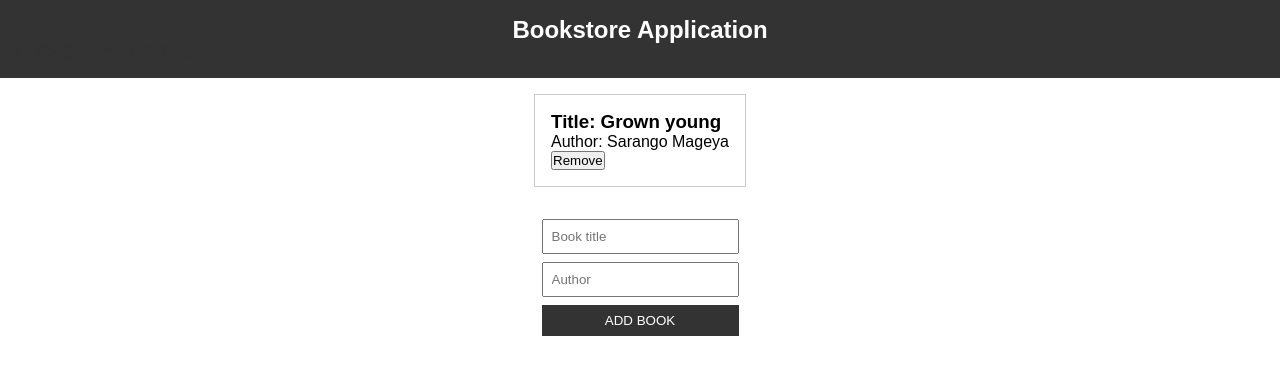
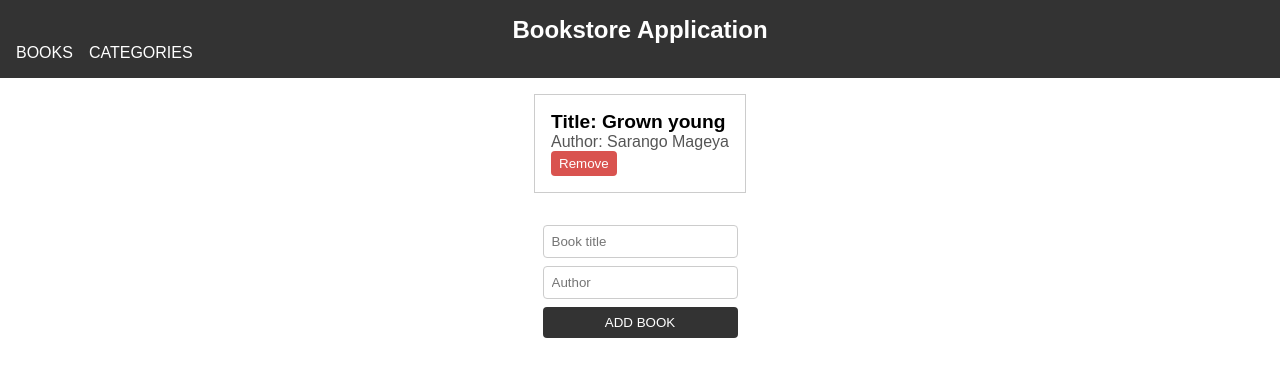
Before and after one commit to mumbereh/bookstore, a React (Create React App) app: page / in a window 1280 px wide. Shown: the top 376 px of the page. Built offline with nearby package versions, Linux system fonts and the light colour scheme.

Commit message:
implemented all the required changes & improved UI

```diff
--- a/src/App.css
+++ b/src/App.css
@@ -22,13 +22,38 @@ nav li {
 
 nav a {
   text-decoration: none;
-  color: #333;
+  color: #fff;
 }
 
 .book {
   border: 1px solid #ccc;
   padding: 1rem;
   margin: 1rem;
+}
+
+.book h3 {
+  font-size: 1.2rem;
+  margin: 0;
+}
+
+.book p {
+  font-size: 1rem;
+  margin: 0;
+  color: #555;
+}
+
+.book button {
+  background-color: #d9534f;
+  color: white;
+  padding: 0.3rem 0.5rem;
+  border: none;
+  border-radius: 4px;
+  cursor: pointer;
+  transition: background-color 0.3s ease;
+}
+
+.book button:hover {
+  background-color: #c9302c;
 }
 
 .form {
@@ -40,6 +65,8 @@ nav a {
 .form input {
   margin-bottom: 0.5rem;
   padding: 0.5rem;
+  border: 1px solid #ccc;
+  border-radius: 4px;
 }
 
 .form button {
@@ -47,7 +74,13 @@ nav a {
   color: white;
   padding: 0.5rem;
   border: none;
+  border-radius: 4px;
   cursor: pointer;
+  transition: background-color 0.3s ease;
+}
+
+.form button:hover {
+  background-color: #555;
 }
 
 .books-container {
@@ -55,3 +88,7 @@ nav a {
   flex-direction: column;
   align-items: center;
 }
+
+.active-link {
+  font-weight: bold;
+}
--- a/src/components/Navbar.js
+++ b/src/components/Navbar.js
@@ -7,10 +7,14 @@ const Navbar = () => (
     <nav>
       <ul>
         <li>
-          <NavLink to="/">BOOKS</NavLink>
+          <NavLink to="/" activeClassName="active-link" exact>
+            BOOKS
+          </NavLink>
         </li>
         <li>
-          <NavLink to="/categories">CATEGORIES</NavLink>
+          <NavLink to="/categories" activeClassName="active-link">
+            CATEGORIES
+          </NavLink>
         </li>
       </ul>
     </nav>
```
